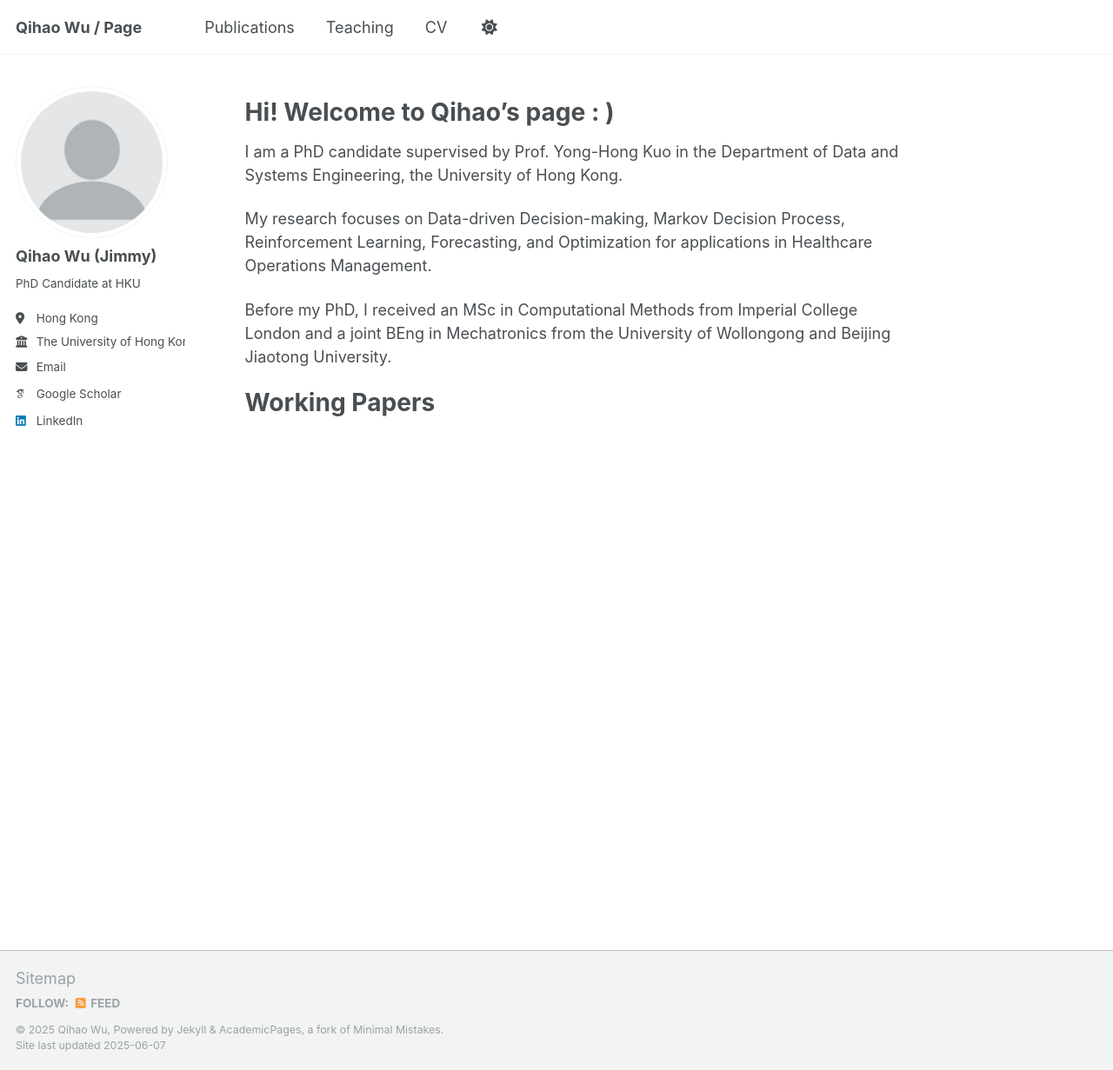
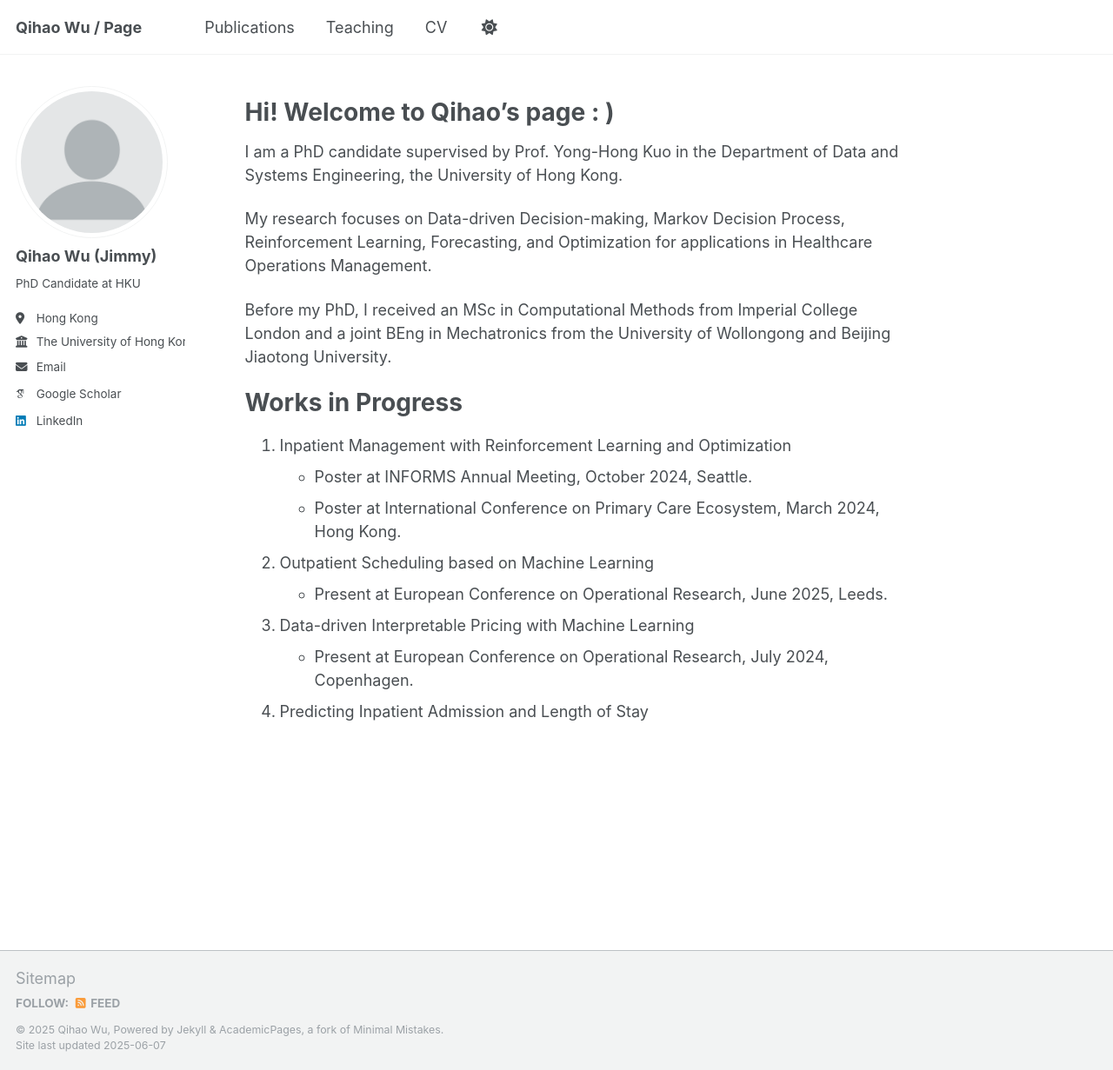
Before and after one commit to Qihao-Wu/bio, a Jekyll site: the page built from _pages/about.md, in a window 1280 px wide and 1231 px high. Shown: the whole window at 87% size. Built offline with Jekyll 4.4.1, drawn with Linux system fonts in a browser that asks for light colours; some web fonts are replaced.

Commit message:
Update about.md

```diff
--- a/_pages/about.md
+++ b/_pages/about.md
@@ -16,5 +16,16 @@ My research focuses on Data-driven Decision-making, Markov Decision Process, Rei
 Before my PhD, I received an MSc in Computational Methods from Imperial College London and a joint BEng in Mechatronics from the University of Wollongong and Beijing Jiaotong University.
 
 
-Working Papers
+Works in Progress
 ======
+1. Inpatient Management with Reinforcement Learning and Optimization
+  * Poster at INFORMS Annual Meeting, October 2024, Seattle.
+  * Poster at International Conference on Primary Care Ecosystem, March 2024, Hong Kong.
+
+2. Outpatient Scheduling based on Machine Learning
+  * Present at European Conference on Operational Research, June 2025, Leeds.
+
+3. Data-driven Interpretable Pricing with Machine Learning
+  * Present at European Conference on Operational Research, July 2024, Copenhagen.
+
+4. Predicting Inpatient Admission and Length of Stay
```
